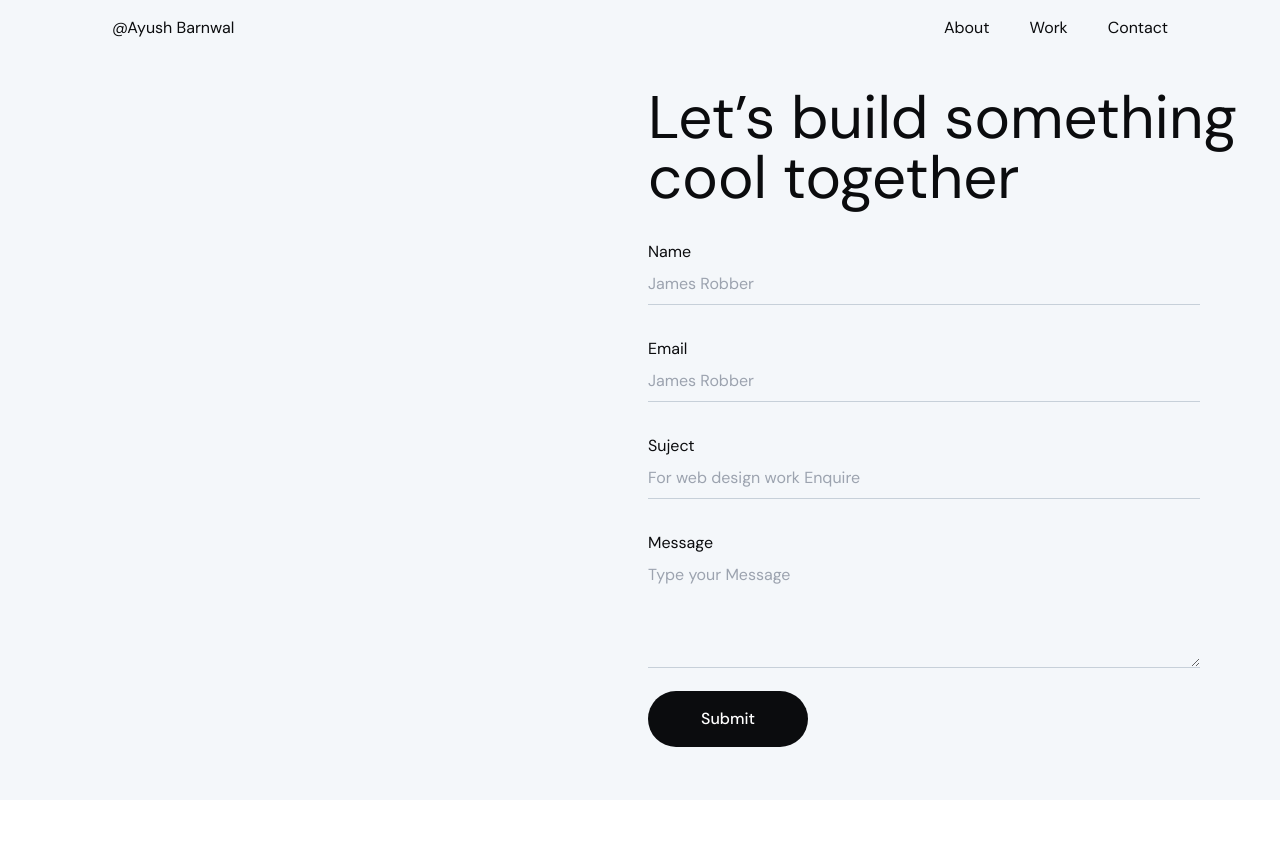
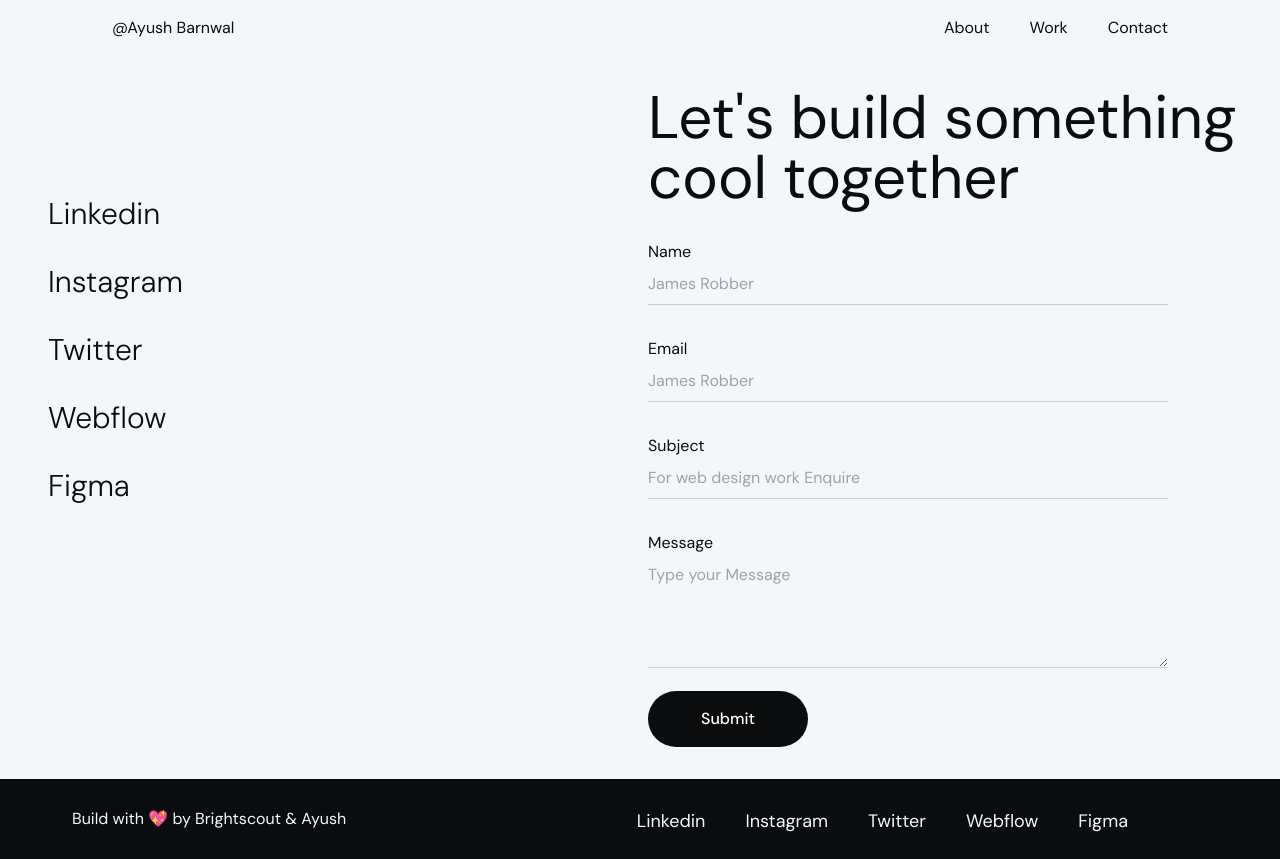
Before and after one commit to yunitarchive/simplets-portofolio, a React (Vite) app: page /contact-us in a window 1280 px wide. Before the commit the page ends 800 px from the top, so only its background shows below. Built offline with nearby package versions, Linux system fonts and the light colour scheme.

Commit message:
update footer

```diff
--- a/src/components/CustomInput.tsx
+++ b/src/components/CustomInput.tsx
@@ -1,4 +1,4 @@
-import React from 'react';
+import {FC} from "react";
 
 interface InputProps {
   label: string;
@@ -8,7 +8,7 @@ interface InputProps {
 
 }
 
-const CustomInput: React.FC<InputProps> = ({ label, placeholder, type }) => {
+const CustomInput: FC<InputProps> = ({ label, placeholder, type }) => {
   let inputElement;
 
   if (type === "textarea") {
--- a/src/components/Footer.tsx
+++ b/src/components/Footer.tsx
@@ -1,10 +1,42 @@
 import {FC} from "react";
-
+import Link from "./Link";
+const katalogSocialLinks = [
+  {
+   "label":"Linkedin",
+    "url":"https://in.linkedin.com/in/ayush-barnwal-25796a1b3"
+},
+{
+  "label":"Instagram",
+   "url":"https://www.instagram.com/ayushbarnwal.here/"
+},
+{
+  "label":"Twitter",
+   "url":"https://x.com/theayushbarnwal"
+},
+{
+  "label":"Webflow",
+   "url":"https://ayush-barnwal.webflow.io/"
+},{
+  "label":"Figma",
+   "url":"https://ayush-barnwal.webflow.io/#about"
+},
+];
 const Footer: FC = () => {
   return (
-    <div className="text-blue-500">
-     Banner (Not implemented, Yet at least)
+
+<footer className="flex justify-between p-4 px-8   bg-black-400">
+  <div className="flex gap-x-10 ml-10 py-0">
+         <p className="my-3 text-neutral-400">
+        Build with 💖 by Brightscout & Ayush
+        </p>
+  </div>
+  <div className="flex gap-x-10 mr-10 py-0">
+    <div className="my-3 md:mb-0">
+        <Link mode="horizontal" color="text-neutral-400" katalogLinks={katalogSocialLinks}/>
     </div>
+  </div>
+</footer>
+
   );
 }
 
--- /dev/null
+++ b/src/components/Link.tsx
@@ -0,0 +1,51 @@
+import {FC} from "react";
+interface LinkProps{
+    katalogLinks: Links[];
+    mode:string;
+    color:string;
+}
+interface Links{
+    label:string;
+    url:string;
+}
+const Link: FC <LinkProps> =({katalogLinks, mode,color}) =>{
+    let modeElement;
+    if(mode ==="horizontal"){
+        modeElement = (
+            <div className="hidden lg:flex lg:gap-x-10 mr-20 py-0">
+            {/* Use map for looping each value of its array*/}
+          {katalogLinks.map((link, index) => (
+            <a
+              key={index}
+              href={link.url}
+              className={`text-lg hover:font-bold ${color}`}
+            >
+              {link.label}
+            </a>
+          ))}
+        </div>
+        );
+    }
+    else if (mode === "vertical") {
+        modeElement = (
+            <div className={`flex flex-col gap-y-2 gap-x-8  p-4 ${color}`}>
+                {/* Use map for looping each value of its array */}
+                {katalogLinks.map((link, index) => (
+                    <a
+                        key={index}
+                        href={link.url}
+                        className={`text-3xl font-light py-3 hover:font-bold ${color}`}
+                    >
+                        {link.label}
+                    </a>
+                ))}
+            </div>
+        );
+    }
+    return(
+
+modeElement
+    )
+};
+
+export default Link
--- a/src/pages/ContactUs.tsx
+++ b/src/pages/ContactUs.tsx
@@ -1,46 +1,76 @@
-import {FC} from "react";
+import { FC } from "react";
 import Header from "../components/Header";
 import CustomInput from "../components/CustomInput";
+import Link from "../components/Link";
+import Footer from "../components/Footer";
 
 const katalogFormContact = [
-  {"label":"Name",
-    "placeholder":"James Robber",
-    "type":"text"
+  {
+    label: "Name",
+    placeholder: "James Robber",
+    type: "text"
   },
-  {"label":"Email",
-    "placeholder":"James Robber",
-    "type":"text"
+  {
+    label: "Email",
+    placeholder: "James Robber",
+    type: "text"
   },
-  {"label":"Suject",
-    "placeholder":"For web design work Enquire",
-    "type":"text"
+  {
+    label: "Subject",
+    placeholder: "For web design work Enquire",
+    type: "text"
   },
-  {"label":"Message",
-    "placeholder":"Type your Message",
-    "type":"textarea"
+  {
+    label: "Message",
+    placeholder: "Type your Message",
+    type: "textarea"
   },
-]
+];
+
+const katalogSocialLinks = [
+  {
+    label: "Linkedin",
+    url: "https://in.linkedin.com/in/ayush-barnwal-25796a1b3"
+  },
+  {
+    label: "Instagram",
+    url: "https://www.instagram.com/ayushbarnwal.here/"
+  },
+  {
+    label: "Twitter",
+    url: "https://x.com/theayushbarnwal"
+  },
+  {
+    label: "Webflow",
+    url: "https://ayush-barnwal.webflow.io/"
+  },
+  {
+    label: "Figma",
+    url: "https://ayush-barnwal.webflow.io/#about"
+  },
+];
+
 const ContactUs: FC = () => {
   return (
     <section className="min-h-full bg-neutral-400">
-    <Header  bgColor="bg-neutral-400" />
+      <Header bgColor="bg-neutral-400" />
 
-    <div className="grid grid-cols-2 gap-4  py-8">
-      <div className="flex justify-center items-center">
-        {/* Your photo profile code here */}
-      </div>
-      <div className="flex flex-col gap-4 right-4">
-          <div className="text-6xl text-black-400 ">{"Let’s build something cool together"}</div>
+      <div className="flex flex-col md:grid md:grid-cols-2 gap-4 py-8 px-4 md:px-8">
+        <div className="order-2 md:order-1 flex justify-start items-start mt-20">
+          <Link mode="vertical" color="text-black-400" katalogLinks={katalogSocialLinks}/>
+        </div>
+        <div className="order-1 md:order-2 flex flex-col gap-4">
+          <div className="text-4xl sm:text-5xl md:text-6xl text-black-400">{"Let's build something cool together"}</div>
           {katalogFormContact.map((form, index) => (
             <CustomInput key={index} label={form.label} placeholder={form.placeholder} type={form.type} />
           ))}
-          <button className=" w-40 bg-black-400 hover:bg-black-600 text-white font-medium py-4 px-4 rounded-full">
-          {"Submit"}
+          <button className="w-40 bg-black-400 hover:bg-black-600 text-white font-medium py-4 px-4 rounded-full">
+            {"Submit"}
           </button>
         </div>
-    </div>
+      </div>
+      <Footer/>
     </section>
-
   );
 }
 
```
